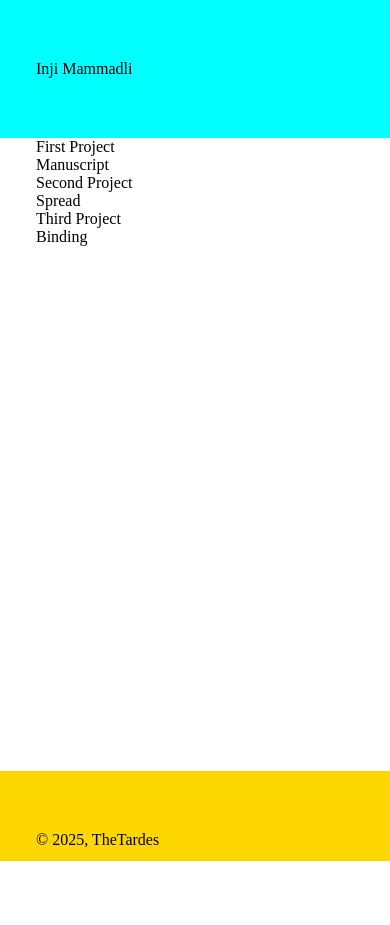
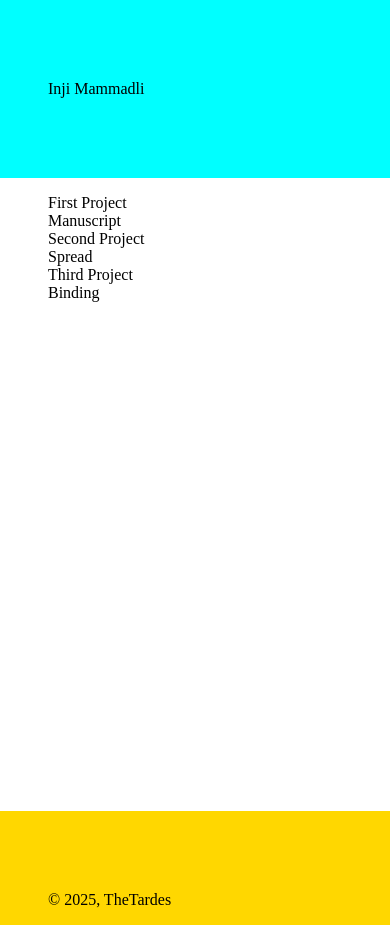
Before and after one commit to TheTardes/thetardes.github.io, a plain HTML site: page index.html in a window 390 px wide. Before the commit the page ends 861 px from the top, so only its background shows below. Drawn offline with Linux system fonts and the light colour scheme.

Commit message:
added media query

```diff
--- a/assets/style.css
+++ b/assets/style.css
@@ -1,12 +1,21 @@
 
 
-body {
-	 --base-size: 12px;
+:root {
+	 --base-size: 16px;
 	 --gutter-size: calc(3 * var(--base-size));
 
 	 --primary--color: black;
 	 --secondary--color: gold;
 	 --background--color: aqua;
+
+	 font-size: var(--base-size);
+}
+
+@media (min-width:600px){
+	:root {
+		--base-size: 20px;
+		--gutter-size: calc(5 * var(--base-size));
+	}
 }
 
 header{
@@ -14,8 +23,10 @@ header{
 	padding-block: calc(5*var(--base-size));
 }
 
-section{
+#maincontent{
 	block-size: 75vh;
+	padding-top: var(--base-size);
+	padding-bottom: calc(2*var(--base-size));
 }
 
 footer{
--- a/index.html
+++ b/index.html
@@ -11,7 +11,7 @@
 		<header class="gutters">
 			<h1>Inji Mammadli</h1>
 		</header>
-		<section class="gutters">
+		<section id="maincontent" class="gutters">
 			<ul>
 				<li>
 					<a href="https://github.com/TheTardes/Manuscript">
```
